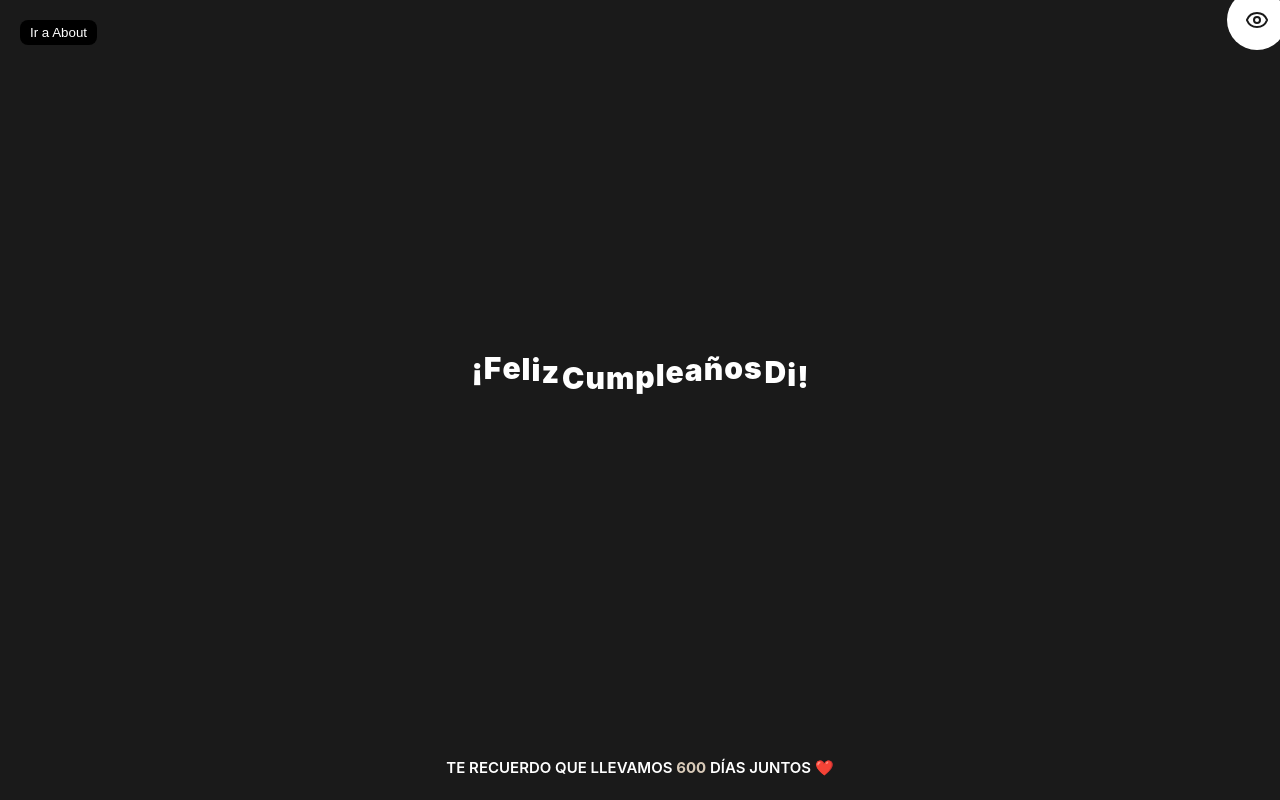
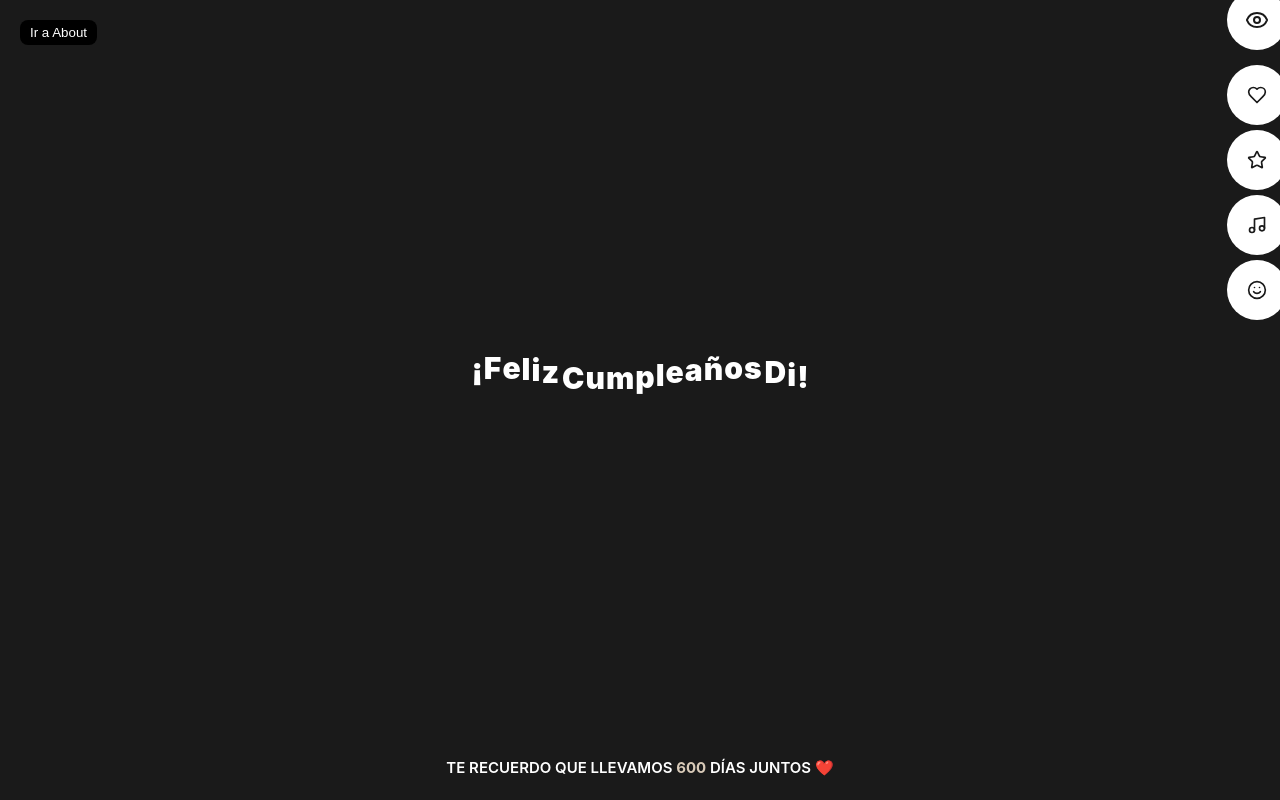
Before and after one commit to sebas0ne/gift-for-di, a React (Create React App) app: page / in a window 1280 px wide. Both pictures are taken after a click on the button 1257 px from the left and 20 px from the top of the page. Built offline with nearby package versions, Linux system fonts and the light colour scheme.

Commit message:
adding new buttons and actions

```diff
--- a/src/pages/Home/Home.jsx
+++ b/src/pages/Home/Home.jsx
@@ -1,22 +1,76 @@
 // src/pages/Home/Home.jsx
-import React from 'react';
-import { motion } from 'framer-motion';
+import React, { useState } from 'react';
+import { motion, AnimatePresence } from 'framer-motion';
 import { useNavigate } from 'react-router-dom';
-import { Eye } from 'lucide-react';
+import { Eye, Heart, Star, Music, Smile } from 'lucide-react';
 import DaysTogether from '../../components/common/DaysTogether';
-import AnimatedLayout from '../../layouts/AnimatedLayout'
+import AnimatedLayout from '../../layouts/AnimatedLayout';
 import CONSTANT from '../../utils/constant';
 import '../../styles/Pages/Home/Home.css';
 
 function Home() {
   const navigate = useNavigate();
+  const [showButtons, setShowButtons] = useState(false);
+  const [heartbeat, setHeartbeat] = useState(false);
+  const [showMessage, setShowMessage] = useState(false);
+
+  const toggleButtons = () => {
+    setShowButtons((prev) => !prev);
+  };
+
+  const handleHeartbeat = () => {
+    setHeartbeat(true);
+    setShowMessage(true);
+
+    setTimeout(() => {
+      setHeartbeat(false);
+    }, 2000);
+
+    setTimeout(() => {
+      setShowMessage(false);
+    }, 2000);
+  };
+
+  const buttonIcons = [
+    { icon: <Heart size={20} />, label: 'Love', onClick: handleHeartbeat },
+    { icon: <Star size={20} />, label: 'Wish' },
+    { icon: <Music size={20} />, label: 'Tune' },
+    { icon: <Smile size={20} />, label: 'Surprise' },
+  ];
+
   return (
     <AnimatedLayout transitionName="bounceUp">
-      <div className="homeContainer">
+      <div className={`homeContainer ${heartbeat ? 'heartbeat' : ''}`}>
         <div className="cornerEyeButton">
-          <button className="eyeButton">
+          <button className="eyeButton" onClick={toggleButtons}>
             <Eye size={24} />
           </button>
+
+          <AnimatePresence>
+            {showButtons && (
+              <motion.div
+                className="expandedButtons"
+                initial={{ opacity: 0, y: -10 }}
+                animate={{ opacity: 1, y: 0 }}
+                exit={{ opacity: 0, y: -10 }}
+                transition={{ duration: 0.3 }}
+              >
+                {buttonIcons.map(({ icon, label, onClick }, index) => (
+                  <motion.button
+                    key={label}
+                    className="eyeButton"
+                    whileHover={{ scale: 1.1 }}
+                    whileTap={{ scale: 0.95 }}
+                    transition={{ type: 'spring', stiffness: 300 }}
+                    style={{ marginTop: '0.5rem' }}
+                    onClick={onClick}
+                  >
+                    {icon}
+                  </motion.button>
+                ))}
+              </motion.div>
+            )}
+          </AnimatePresence>
         </div>
 
         <div className="homeContent">
@@ -39,7 +93,7 @@ function Home() {
             ))}
           </h1>
         </div>
-        {/* Botón temporal para probar navegación */}
+
         <button
           onClick={() => navigate('/about')}
           style={{
@@ -57,8 +111,27 @@ function Home() {
         >
           Ir a About
         </button>
+
+        {showMessage && (
+          <motion.div
+            className="heartbeatHeart"
+            initial={{ opacity: 0, scale: 0.8 }}
+            animate={{ opacity: 1, scale: 1 }}
+            exit={{ opacity: 0 }}
+            transition={{ duration: 0.5 }}
+          >
+            <div className="heartbeatText">
+              Mi corazón late por ti todos los días.
+            </div>
+          </motion.div>
+        )}
+
         <div className="homeFooter">
-          <DaysTogether textPrincipal={CONSTANT.home.principal} textSecondary={CONSTANT.home.secondary} startDate={CONSTANT.home.birthdayDate} />
+          <DaysTogether
+            textPrincipal={CONSTANT.home.principal}
+            textSecondary={CONSTANT.home.secondary}
+            startDate={CONSTANT.home.birthdayDate}
+          />
         </div>
       </div>
     </AnimatedLayout>
--- a/src/styles/Pages/Home/Home.css
+++ b/src/styles/Pages/Home/Home.css
@@ -70,3 +70,69 @@
     border-radius: 20% 40% 40% 80% / 70% 30% 90% 60%;
     transform: translate(-10%, 10%) scale(1.02);
   }
+
+  .heartbeat {
+    animation: heartbeatBackground 0.6s ease-in-out infinite;
+  }
+
+  @keyframes heartbeatBackground {
+    0%, 100% {
+      background-color: #ffb5bd;
+    }
+    25% {
+      background-color: #f9808f;
+    }
+    50% {
+      background-color: #f96981;
+    }
+    75% {
+      background-color: #fd5064;
+    }
+  }
+
+  .heartbeatHeart {
+    position: absolute;
+    top: 50%;
+    left: 50%;
+    transform: translate(-50%, -50%);
+    width: 200px;
+    height: 180px;
+    background: #fa314f;
+    position: fixed;
+    z-index: 100;
+    animation: pulse 1s ease-in-out infinite;
+    clip-path: path("M 100 30 C 100 0, 0 0, 0 60 C 0 110, 100 180, 100 180 C 100 180, 200 110, 200 60 C 200 0, 100 0, 100 30 Z");
+    display: flex;
+    align-items: center;
+    justify-content: center;
+  }
+
+  .heartbeatText {
+    color: white;
+    font-size: 0.9rem;
+    text-align: center;
+    font-weight: bold;
+    padding: 1rem;
+  }
+
+  @keyframes pulse {
+    0% {
+      transform: translate(-50%, -50%) scale(1);
+    }
+    50% {
+      transform: translate(-50%, -50%) scale(1.1);
+    }
+    100% {
+      transform: translate(-50%, -50%) scale(1);
+    }
+  }
+
+
+  .expandedButtons {
+    display: flex;
+    flex-direction: column;
+    position: absolute;
+    top: 70px;
+    right: 0;
+    z-index: 9;
+  }
```
